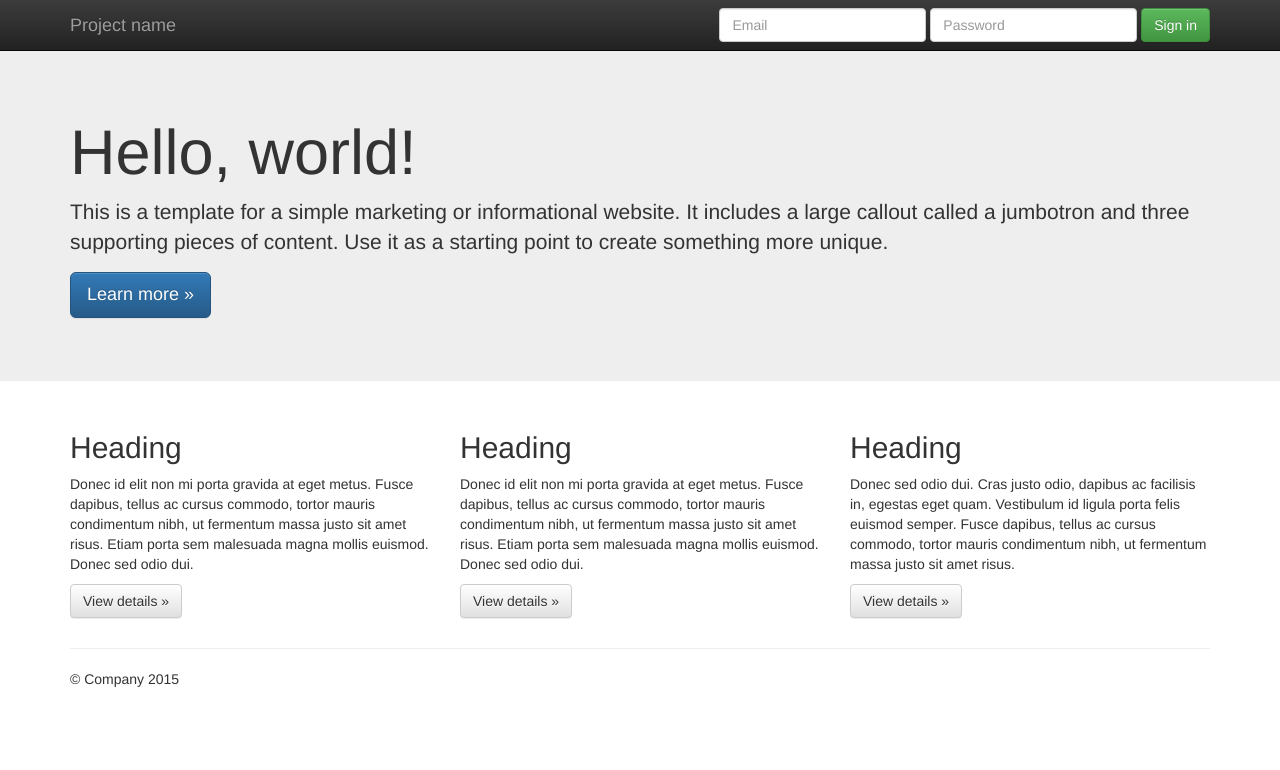
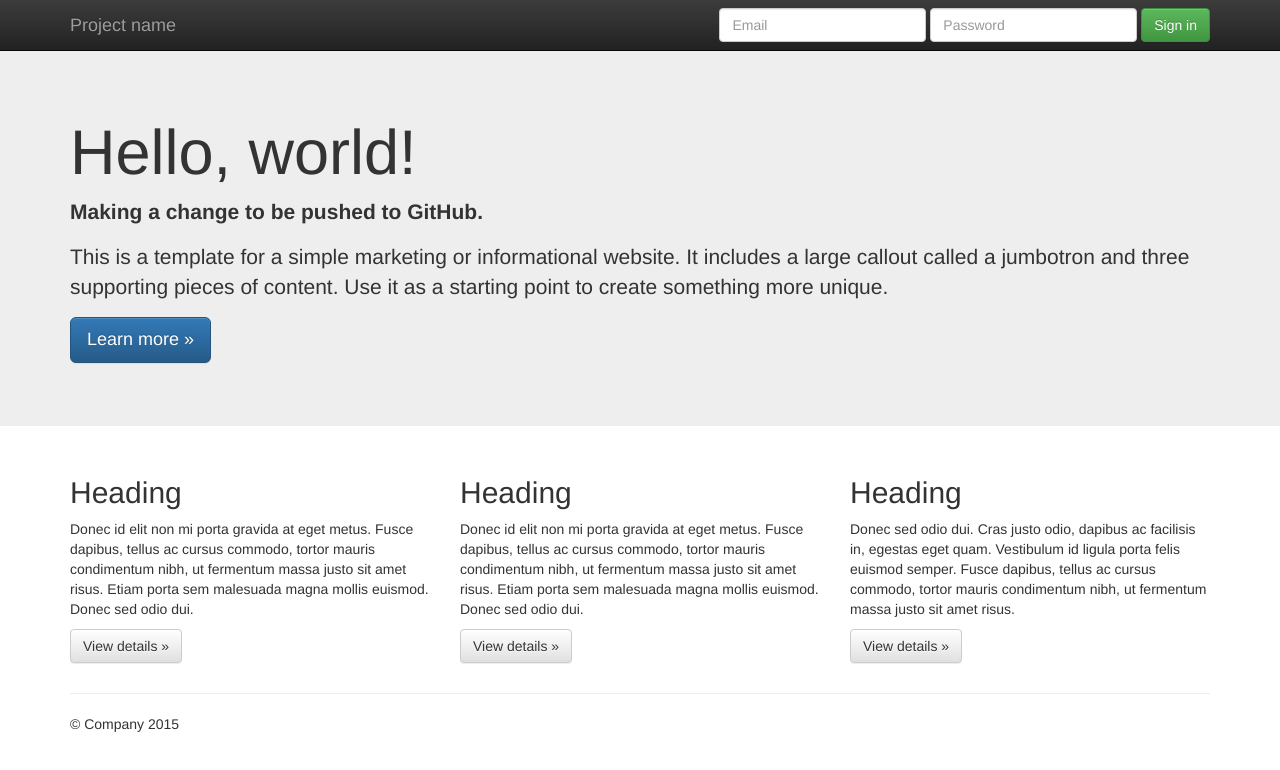
Before and after one commit to mbrumfield/git-demo, a plain HTML site: page initializr/index.html in a window 1280 px wide. Drawn offline with nearby package versions, Linux system fonts and the light colour scheme.

Commit message:
Updating index file.

```diff
--- a/initializr/index.html
+++ b/initializr/index.html
@@ -56,6 +56,7 @@
     <div class="jumbotron">
       <div class="container">
         <h1>Hello, world!</h1>
+        <p><b>Making a change to be pushed to GitHub.</b></p>
         <p>This is a template for a simple marketing or informational website. It includes a large callout called a jumbotron and three supporting pieces of content. Use it as a starting point to create something more unique.</p>
         <p><a class="btn btn-primary btn-lg" href="#" role="button">Learn more &raquo;</a></p>
       </div>
```
